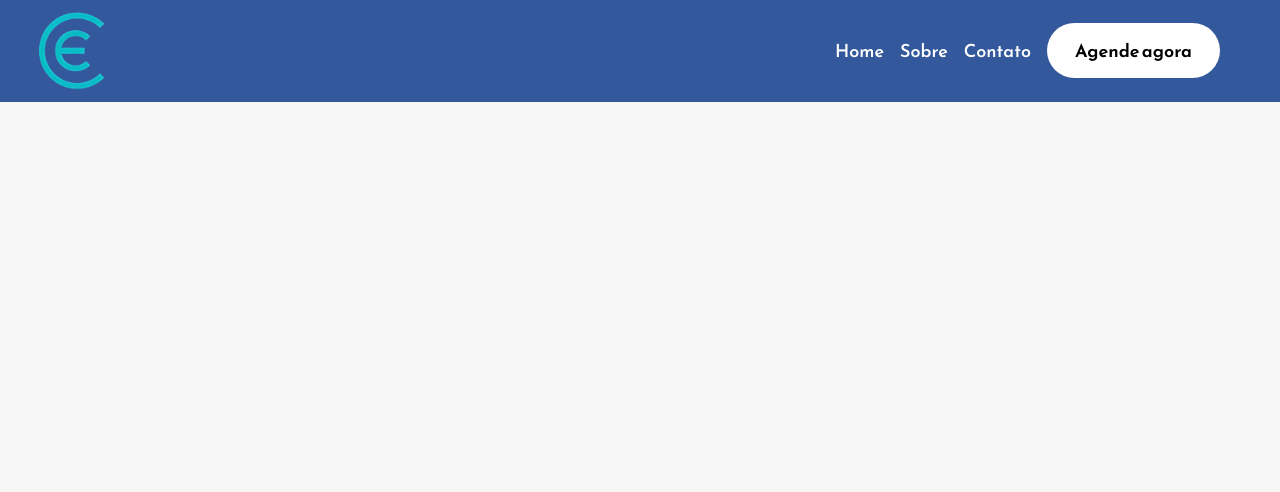
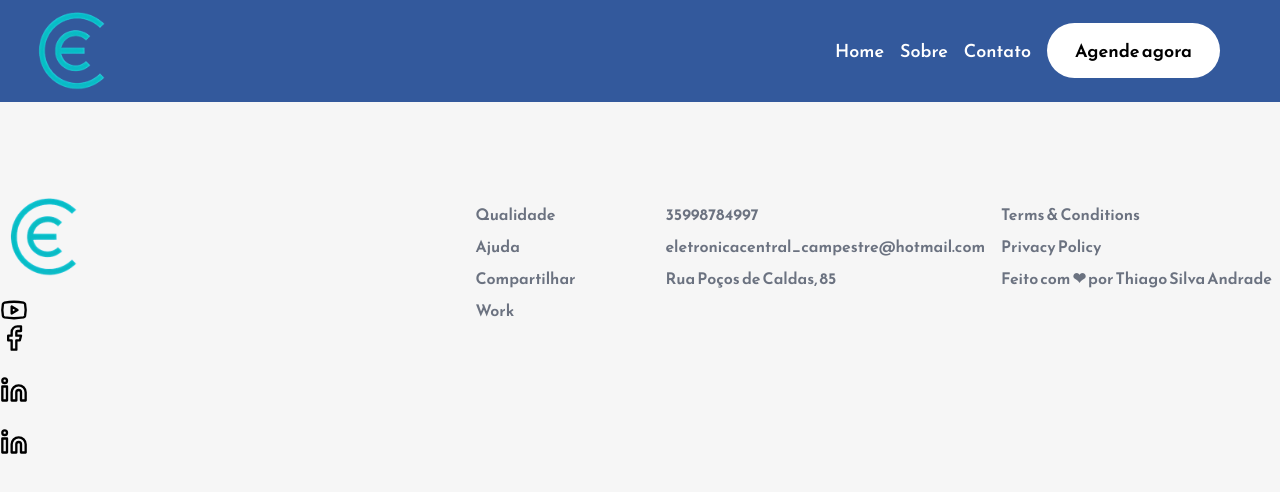
Before and after one commit to EletronicaCentralCampestre/appliancerepair-landingpage, a React (Vite) app: page / in a window 1280 px wide. Shown: the top 492 px of the page. Built offline with nearby package versions, Linux system fonts and the light colour scheme.

Commit message:
Refactor CSS and add footer component
- Refactor CSS in App.css to adjust width and max-width properties
- Add Footer component to App.jsx
- Update navbar links in navbar.jsx
- Create Footer component with logo, social media icons, and contact information

```diff
--- a/src/App.css
+++ b/src/App.css
@@ -6,8 +6,8 @@
 }
 .App {
   min-height: 100vh;
-  width: 85vw;
-  max-width: 1900px;
+  width: 100vw;
+  max-width: 1920px;
   margin: 0rem auto;
 }
 body {
--- a/src/App.jsx
+++ b/src/App.jsx
@@ -1,12 +1,15 @@
 import './App.css'
+import Footer from './components/footer'
 import Navbar from './components/navbar'
 
 function App() {
 
 
   return (
-    <main>
+    <main className='App'>
       <Navbar />
+      {/* TODO */}
+      <Footer />
     </main>
   )
 }
--- /dev/null
+++ b/src/components/footer.jsx
@@ -0,0 +1,48 @@
+import React from 'react'
+import Logo from "../assets/eletronicacentral-logo.png";
+import { Linkedin, Youtube, Facebook} from "lucide-react";
+
+const Footer = () => {
+    const copyInput = () => {
+        var copyText = "https://eletronicacentral.vercel.app/";
+
+        navigator.clipboard.writeText(copyText);
+        alert("Link copiado: " + copyText);
+      }
+  return (
+    <div className="footer-wrapper container mx-auto py-24 flex" id="contato">
+        <div className="footer-section-one justify-center">
+            <div className="footer-logo-container max-w-xs">
+                <img src={Logo} alt="logo" className="w-24" />
+            </div>
+            <div className="footer-icons mt-5 ">
+                <a href="/" className=''><Youtube size={28}/></a>
+                <a href="/" className='mr-4 h-6 w-6'><Facebook size={28} /></a>
+                <a href="/" className='mr-4 h-6 w-6'><Linkedin size={28}/></a>
+                <a href="/" className='mr-4 h-6 w-6'><Linkedin size={28}/></a>
+            </div>
+        </div>
+    <div className="footer-section-two flex-1 flex justify-end">
+      <div className="footer-section-columns flex flex-col min-w-[190px]">
+        <span className='mx-2 my-1 font-semibold text-gray-500 cursor-pointer'>Qualidade</span>
+        <span className='mx-2 my-1 font-semibold text-gray-500 cursor-pointer'>Ajuda</span>
+        <span className='mx-2 my-1 font-semibold text-gray-500 cursor-pointer' onClick={copyInput}>Compartilhar</span>
+        <span className='mx-2 my-1 font-semibold text-gray-500 cursor-pointer'>Work</span>
+      </div>
+      <div className="footer-section-columns flex flex-col min-w-[190px]">
+      <span className='mx-2 my-1 font-semibold text-gray-500 cursor-pointer'>35998784997</span>
+        <span className='mx-2 my-1 font-semibold text-gray-500 cursor-pointer'>eletronicacentral_campestre@hotmail.com</span>
+        <span className='mx-2 my-1 font-semibold text-gray-500 cursor-pointer'>Rua Poços de Caldas, 85</span>
+
+      </div>
+      <div className="footer-section-columns flex flex-col min-w-[190px]">
+        <span className='mx-2 my-1 font-semibold text-gray-500 cursor-pointer'>Terms & Conditions</span>
+        <span className='mx-2 my-1 font-semibold text-gray-500 cursor-pointer'>Privacy Policy</span>
+        <span className='mx-2 my-1 font-semibold text-gray-500 cursor-pointer'>Feito com ❤ por <a href="https://www.linkedin.com/in/thiagoandrade072/">Thiago Silva Andrade</a></span>
+      </div>
+    </div>
+  </div>
+  )
+}
+
+export default Footer
--- a/src/components/navbar.jsx
+++ b/src/components/navbar.jsx
@@ -40,10 +40,10 @@ const Navbar = () => {
         <img src={Logo} alt="" className="w-24" />
       </div>
       <div className="mr-[3rem] text-black sm:inline hidden">
-        <a href="#home" className="mr-4 text-white text-lg font-medium">Home</a>
-        <a href="#about" className="mr-4 text-white text-lg font-medium">Sobre</a>
+        <a href="#principal" className="mr-4 text-white text-lg font-medium">Home</a>
+        <a href="#sobre" className="mr-4 text-white text-lg font-medium">Sobre</a>
         <a href="#contato" className="mr-4 text-white text-lg font-medium">Contato</a>
-        <a href="https://wa.me/todo" target="_blank" rel="noreferrer" className="py-[0.9rem] px-[1.75rem] bg-white rounded-full font-semibold text-lg">Agende agora</a>
+        <a href="https://wa.me/todo" target="_blank" rel="noreferrer" className="py-[0.9rem] px-[1.75rem] bg-white rounded-full font-semibold text-lg cursor-pointer">Agende agora</a>
       </div>
       <div className="sm:hidden inline">
         <AlignJustify onClick={() => setOpenMenu(true)} />
```
